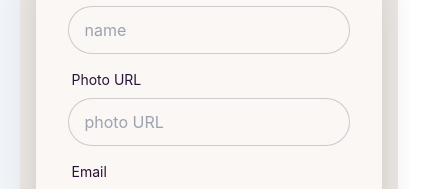
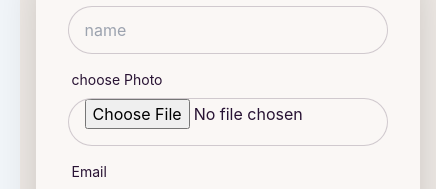
Before and after one commit to mahmudur987/language-learning-cone-assign-10, a React (Create React App) app: page /signup in a window 390 px wide. Shown: the part 729-918 px from the top of the page, 436 px wide, since content can reach past the window. Built offline with nearby package versions, Linux system fonts and the light colour scheme; no server answers.

Commit message:
again responsive

```diff
--- a/src/Components/SignUp/SignUp.js
+++ b/src/Components/SignUp/SignUp.js
@@ -1,64 +1,70 @@
-import React from 'react';
-import { useState } from 'react';
-import { useContext } from 'react';
-import { Link, useLocation, useNavigate } from 'react-router-dom';
-import { authContext } from '../../UserContext/UserContext';
+import React from "react";
+import { useState } from "react";
+import { useContext } from "react";
+import { Link, useLocation, useNavigate } from "react-router-dom";
+import { authContext } from "../../UserContext/UserContext";
 
 const SignUp = () => {
-    const { signUp, updateUserProfile } = useContext(authContext)
-    const [error, SetError] = useState('')
+  const { signUp, updateUserProfile } = useContext(authContext);
+  const [error, SetError] = useState("");
+
+  const [photo, setphoto] = useState(null);
+
   const navigate = useNavigate();
   const location = useLocation();
   const from = location.state?.from?.pathname || "/";
   const handleSubmit = (event) => {
-        event.preventDefault()
+    event.preventDefault();
     const form = event.target;
     const name = form.name.value;
-        const photoURL = form.photoUrl.value;
+    const photoURL = form.photoUrl;
     const email = form.email.value;
     const password = form.password.value;
 
-        signUp(email, password).then((result) => {
-            const user = result.user;
-            handleUpdateProfile(name, photoURL);
-            navigate(from, { replace: true });
+    // signUp(email, password).then((result) => {
+    //     const user = result.user;
+    //     handleUpdateProfile(name, photoURL);
+    //     navigate(from, { replace: true });
 
-            console.log(user)
-        })
-            .catch((error) => {
+    //     console.log(user)
+    // })
+    //     .catch((error) => {
 
-                const errorMessage = error.message;
-                SetError(errorMessage)
-                console.error(error)
+    //         const errorMessage = error.message;
+    //         SetError(errorMessage)
+    //         console.error(error)
 
-            });
+    //     });
 
-
-        console.log(name, photoURL, email, password)
-    }
+    console.log(photoURL, photo);
+  };
 
   const handleUpdateProfile = (name, photoURL) => {
     const profile = {
       displayName: name,
-            photoURL: photoURL
+      photoURL: photoURL,
     };
 
-        updateUserProfile(profile).then(() => {
-
-        }).catch((error) => {
+    updateUserProfile(profile)
+      .then(() => {})
+      .catch((error) => {
         // An error occurred
         // ...
       });
-    }
-
-
+  };
 
   return (
     <div className="hero min-h-screen bg-base-200">
       <div className="hero-content flex-col lg:flex-row-reverse">
         <div className="text-center lg:text-left">
           <h1 className="text-5xl font-bold">Sign Up!</h1>
-                    <p className="py-6">Already have an Account ! please <Link className='text-blue-500 text-bold' to={'/login'}> Login</Link></p>
+          <p className="py-6">
+            Already have an Account ! please{" "}
+            <Link className="text-blue-500 text-bold" to={"/login"}>
+              {" "}
+              Login
+            </Link>
+          </p>
         </div>
         <div className="card flex-shrink-0 w-full max-w-sm shadow-2xl bg-base-100">
           <form onSubmit={handleSubmit} className="card-body">
@@ -66,28 +72,54 @@ const SignUp = () => {
               <label className="label">
                 <span className="label-text">Name</span>
               </label>
-                            <input required name='name' type="text" placeholder="name" className="input input-bordered" />
+              <input
+                required
+                name="name"
+                type="text"
+                placeholder="name"
+                className="input input-bordered"
+              />
             </div>
             <div className="form-control">
               <label className="label">
-                                <span className="label-text">Photo URL</span>
+                <span className="label-text">choose Photo</span>
               </label>
-                            <input required name='photoUrl' type="text" placeholder="photo URL" className="input input-bordered" />
+              <input
+                type="file"
+                required
+                name="photoUrl"
+                placeholder="photo URL"
+                onChange={(e) => setphoto(e.target.value)}
+                className="input input-bordered"
+                id=""
+              />
             </div>
             <div className="form-control">
               <label className="label">
                 <span className="label-text">Email</span>
               </label>
-                            <input required name='email' type="email" placeholder="email" className="input input-bordered" />
+              <input
+                required
+                name="email"
+                type="email"
+                placeholder="email"
+                className="input input-bordered"
+              />
             </div>
 
             <div className="form-control">
               <label className="label">
                 <span className="label-text">Password</span>
               </label>
-                            <input required name='password' type="password" placeholder="password" className="input input-bordered" />
+              <input
+                required
+                name="password"
+                type="password"
+                placeholder="password"
+                className="input input-bordered"
+              />
 
-                            <p className='text-red-500'>  {error}  </p>
+              <p className="text-red-500"> {error} </p>
             </div>
             <div className="form-control mt-6">
               <button className="btn btn-primary">Sign Up </button>
```
Lines whose indentation alone changed are shown as unchanged.
